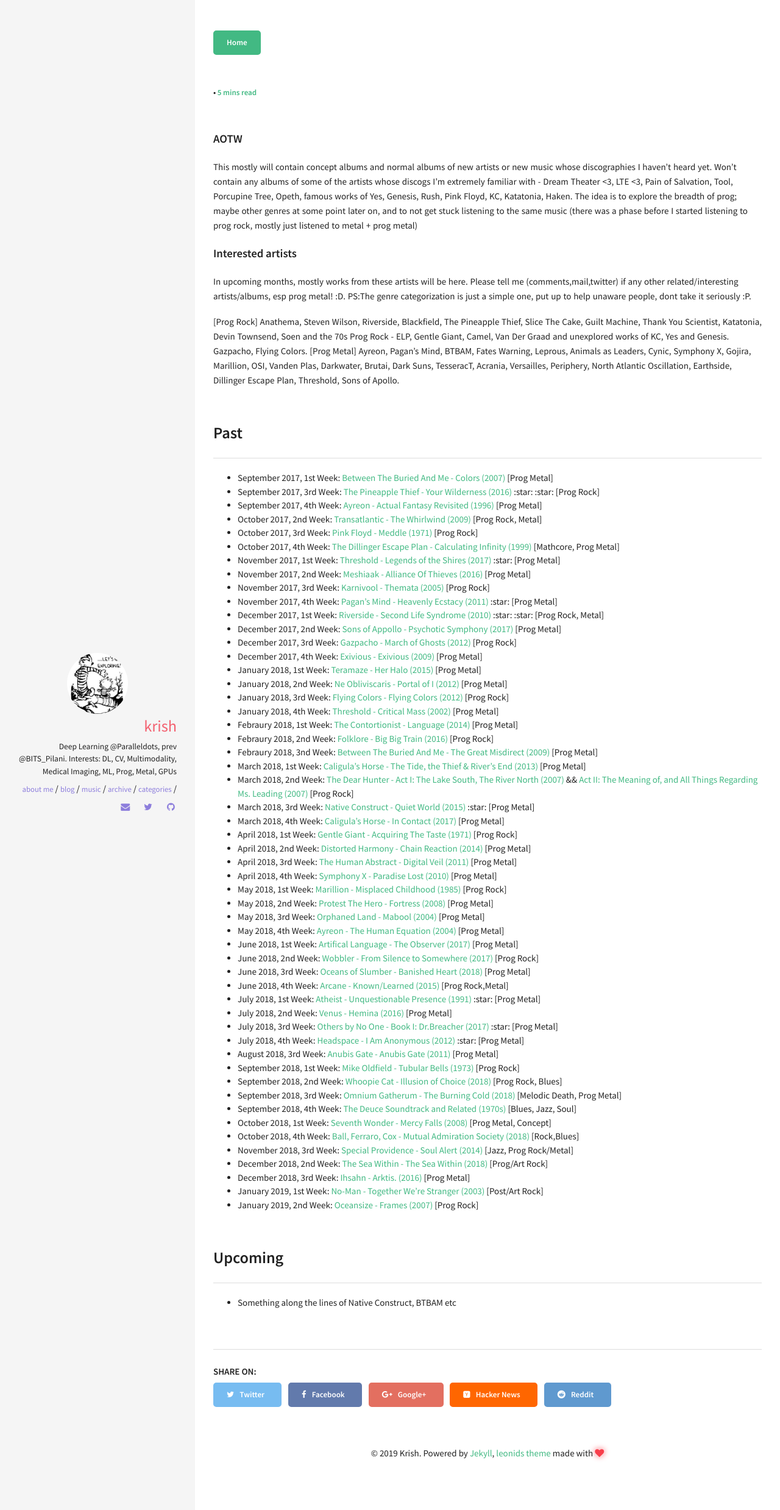
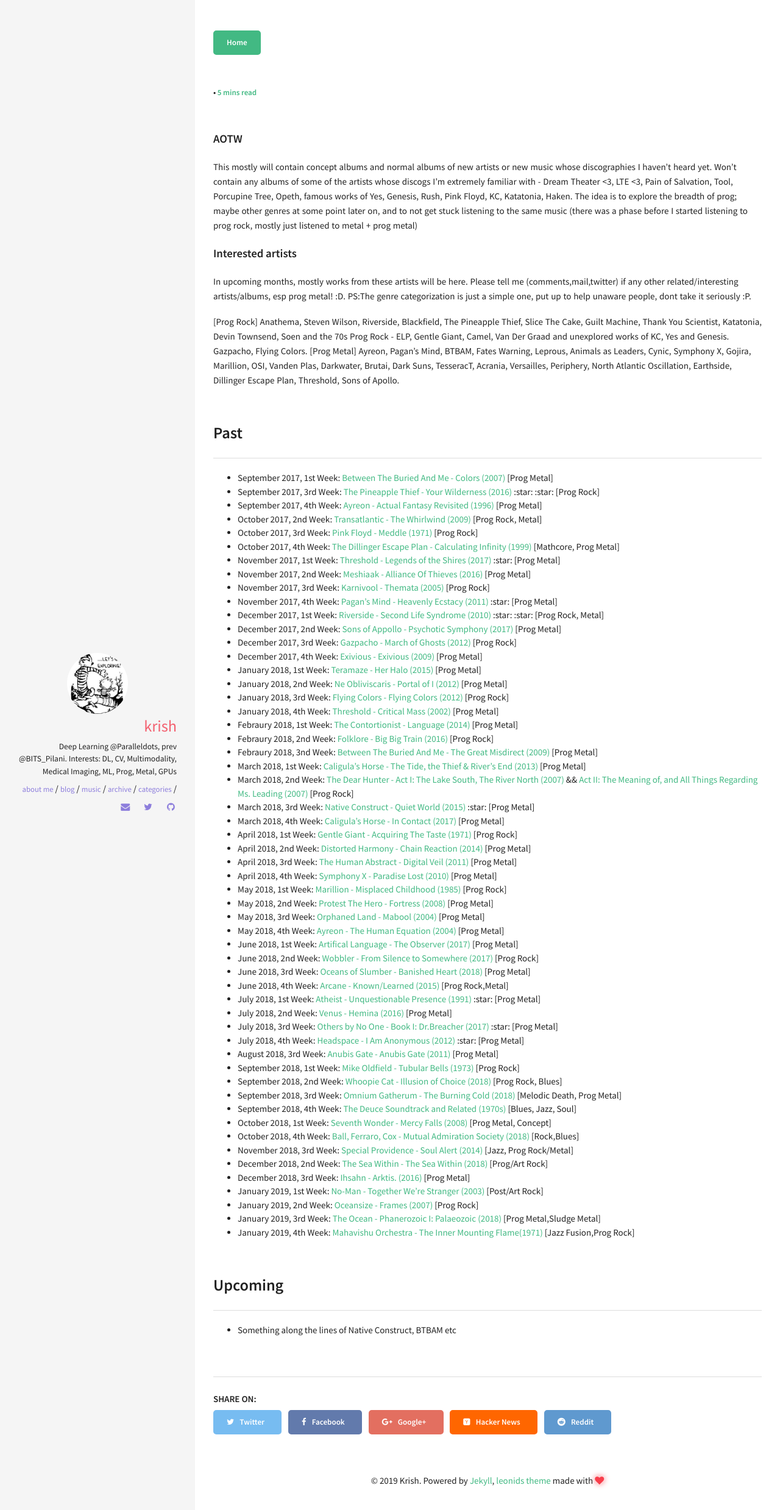
Before and after one commit to skrish13/skrish13.github.io, a Jekyll site: the page built from music/2017-10-14-aotw.md, in a window 1280 px wide. Shown: the top 2477 px of the page at 61% size. Built offline with Jekyll 4.4.1, drawn with Linux system fonts in a browser that asks for light colours; comment, search, counter and statistics services are not loaded.

Commit message:
new aotws

```diff
--- a/music/2017-10-14-aotw.md
+++ b/music/2017-10-14-aotw.md
@@ -72,7 +72,8 @@ In upcoming months, mostly works from these artists will be here. Please tell me
 - December 2018, 3rd Week: [Ihsahn - Arktis. (2016)](https://open.spotify.com/user/skrish18/playlist/7BhBlB4kJ4atx4kfjnhegv?si=ythfZHIBQ3uaDPM8U0W5mw) [Prog Metal]
 - January 2019, 1st Week: [No-Man - Together We're Stranger (2003)](https://open.spotify.com/album/4BQb7duDZBMrNPzBwU99Ft?si=9JOqdXrpSsyDfXsvJaNk7Q) [Post/Art Rock]
 - January 2019, 2nd Week: [Oceansize - Frames (2007)](https://open.spotify.com/album/5lsYxQgeDven09644Fs97m?si=QXnDTPrKQD6RS0q5SxEdEg) [Prog Rock]
-
+- January 2019, 3rd Week: [The Ocean - Phanerozoic I: Palaeozoic (2018)](https://open.spotify.com/album/5wXk12dqhJZAxJSsMBUd6e?si=jLu8Af5uRQSpCXCHcfpwMg) [Prog Metal,Sludge Metal]
+- January 2019, 4th Week: [Mahavishu Orchestra - The Inner Mounting Flame(1971)](https://open.spotify.com/album/6XHQCPGwvSaqv9MZ2tauqr?si=r1d8hDTzSn-lx72981SaqQ) [Jazz Fusion,Prog Rock]
 
 
 ## Upcoming
```
